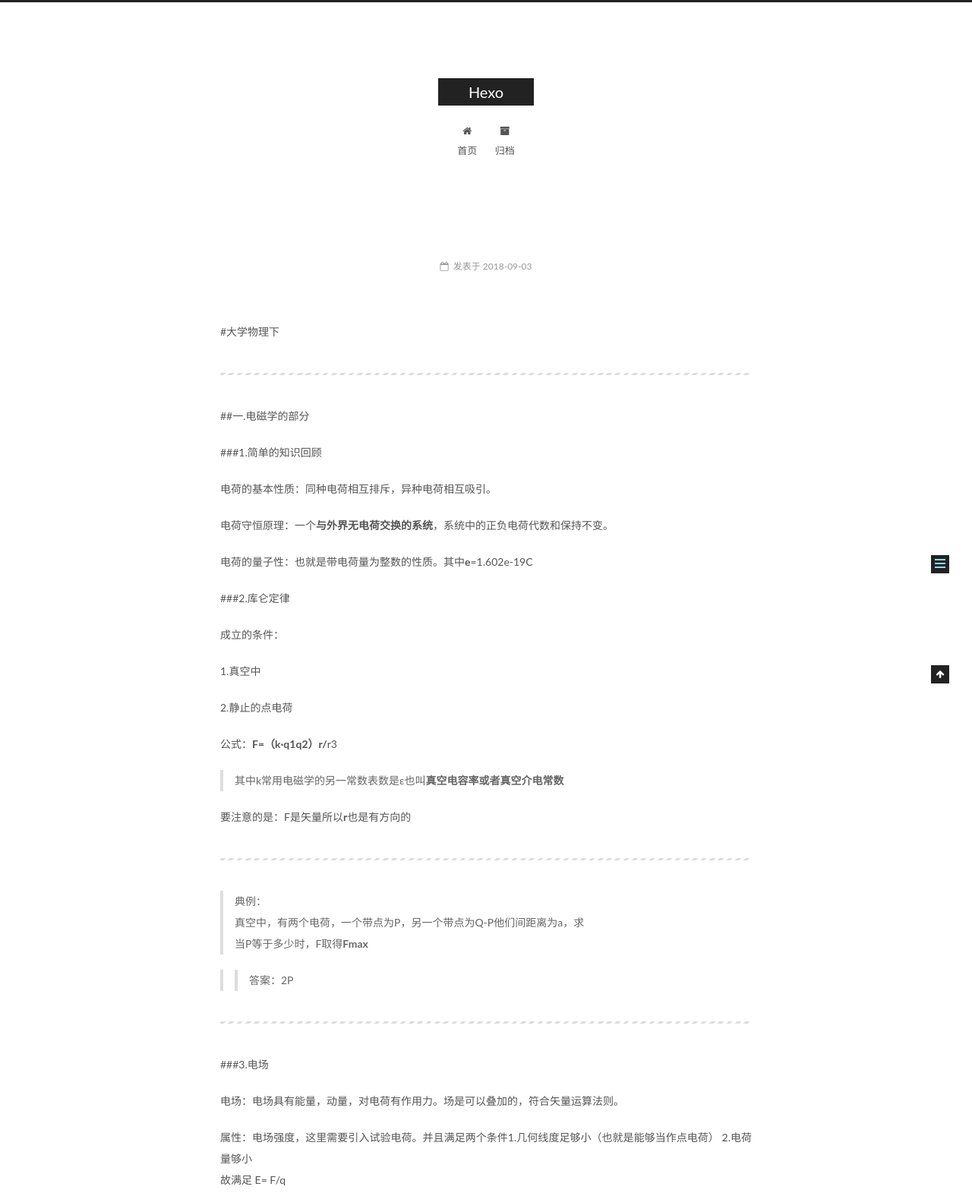
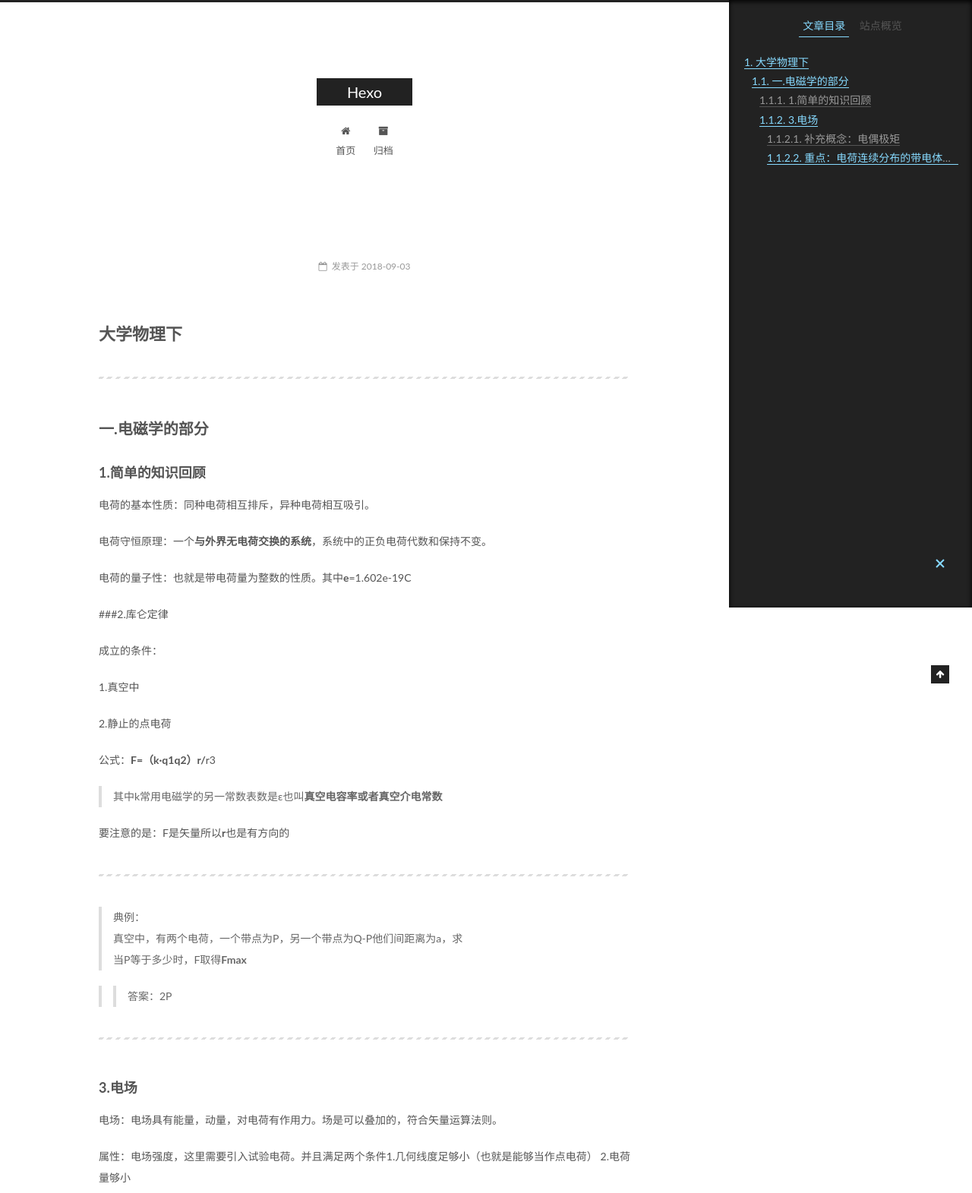
Before and after one commit to niumaoyihao/junwide.github.io, a plain HTML site: page 2018/09/03/dawu-001/index.html in a window 1280 px wide. Shown: the top 1571 px of the page at 76% size. Drawn offline with Linux system fonts and the light colour scheme.

Commit message:
Site updated: 2018-09-05 21:03:01

```diff
--- a/2018/09/03/dawu-001/index.html
+++ b/2018/09/03/dawu-001/index.html
@@ -79,17 +79,17 @@
 
 
 
-<meta name="description" content="#大学物理下  ##一.电磁学的部分 ###1.简单的知识回顾 电荷的基本性质：同种电荷相互排斥，异种电荷相互吸引。 电荷守恒原理：一个与外界无电荷交换的系统，系统中的正负电荷代数和保持不变。 电荷的量子性：也就是带电荷量为整数的性质。其中e=1.602e-19C ###2.库仑定律 成立的条件：    1.真空中    2.静止的点电荷 公式：F=（k·q1q2）r/r3  其中k常用电磁学的另">
+<meta name="description" content="大学物理下 一.电磁学的部分1.简单的知识回顾电荷的基本性质：同种电荷相互排斥，异种电荷相互吸引。 电荷守恒原理：一个与外界无电荷交换的系统，系统中的正负电荷代数和保持不变。 电荷的量子性：也就是带电荷量为整数的性质。其中e=1.602e-19C ###2.库仑定律 成立的条件：    1.真空中    2.静止的点电荷 公式：F=（k·q1q2）r/r3  其中k常用电磁学的另一常数表数是ε也叫">
 <meta property="og:type" content="article">
 <meta property="og:title" content="Hexo">
 <meta property="og:url" content="http://yoursite.com/2018/09/03/dawu-001/index.html">
 <meta property="og:site_name" content="Hexo">
-<meta property="og:description" content="#大学物理下  ##一.电磁学的部分 ###1.简单的知识回顾 电荷的基本性质：同种电荷相互排斥，异种电荷相互吸引。 电荷守恒原理：一个与外界无电荷交换的系统，系统中的正负电荷代数和保持不变。 电荷的量子性：也就是带电荷量为整数的性质。其中e=1.602e-19C ###2.库仑定律 成立的条件：    1.真空中    2.静止的点电荷 公式：F=（k·q1q2）r/r3  其中k常用电磁学的另">
+<meta property="og:description" content="大学物理下 一.电磁学的部分1.简单的知识回顾电荷的基本性质：同种电荷相互排斥，异种电荷相互吸引。 电荷守恒原理：一个与外界无电荷交换的系统，系统中的正负电荷代数和保持不变。 电荷的量子性：也就是带电荷量为整数的性质。其中e=1.602e-19C ###2.库仑定律 成立的条件：    1.真空中    2.静止的点电荷 公式：F=（k·q1q2）r/r3  其中k常用电磁学的另一常数表数是ε也叫">
 <meta property="og:locale" content="zh-Hans">
-<meta property="og:updated_time" content="2018-09-03T05:16:22.176Z">
+<meta property="og:updated_time" content="2018-09-05T13:01:43.384Z">
 <meta name="twitter:card" content="summary">
 <meta name="twitter:title" content="Hexo">
-<meta name="twitter:description" content="#大学物理下  ##一.电磁学的部分 ###1.简单的知识回顾 电荷的基本性质：同种电荷相互排斥，异种电荷相互吸引。 电荷守恒原理：一个与外界无电荷交换的系统，系统中的正负电荷代数和保持不变。 电荷的量子性：也就是带电荷量为整数的性质。其中e=1.602e-19C ###2.库仑定律 成立的条件：    1.真空中    2.静止的点电荷 公式：F=（k·q1q2）r/r3  其中k常用电磁学的另">
+<meta name="twitter:description" content="大学物理下 一.电磁学的部分1.简单的知识回顾电荷的基本性质：同种电荷相互排斥，异种电荷相互吸引。 电荷守恒原理：一个与外界无电荷交换的系统，系统中的正负电荷代数和保持不变。 电荷的量子性：也就是带电荷量为整数的性质。其中e=1.602e-19C ###2.库仑定律 成立的条件：    1.真空中    2.静止的点电荷 公式：F=（k·q1q2）r/r3  其中k常用电磁学的另一常数表数是ε也叫">
 
 
 
@@ -299,11 +299,8 @@
 
 
 
-        <p>#大学物理下</p>
-<hr>
-<p>##一.电磁学的部分</p>
-<p>###1.简单的知识回顾</p>
-<p>电荷的基本性质：同种电荷相互排斥，异种电荷相互吸引。</p>
+        <h1 id="大学物理下"><a href="#大学物理下" class="headerlink" title="大学物理下"></a>大学物理下</h1><hr>
+<h2 id="一-电磁学的部分"><a href="#一-电磁学的部分" class="headerlink" title="一.电磁学的部分"></a>一.电磁学的部分</h2><h3 id="1-简单的知识回顾"><a href="#1-简单的知识回顾" class="headerlink" title="1.简单的知识回顾"></a>1.简单的知识回顾</h3><p>电荷的基本性质：同种电荷相互排斥，异种电荷相互吸引。</p>
 <p>电荷守恒原理：一个<strong>与外界无电荷交换的系统</strong>，系统中的正负电荷代数和保持不变。</p>
 <p>电荷的量子性：也就是带电荷量为整数的性质。其中<strong>e</strong>=1.602e-19C</p>
 <p>###2.库仑定律</p>
@@ -325,8 +322,7 @@
 </blockquote>
 </blockquote>
 <hr>
-<p>###3.电场</p>
-<p>电场：电场具有能量，动量，对电荷有作用力。场是可以叠加的，符合矢量运算法则。</p>
+<h3 id="3-电场"><a href="#3-电场" class="headerlink" title="3.电场"></a>3.电场</h3><p>电场：电场具有能量，动量，对电荷有作用力。场是可以叠加的，符合矢量运算法则。</p>
 <p>属性：电场强度，这里需要引入试验电荷。并且满足两个条件1.几何线度足够小（也就是能够当作点电荷） 2.电荷量够小<br>故满足 E= F/q</p>
 <blockquote>
 <p>实际上，电场强度数值满足，单位正电荷在该点所受的电场力的大小，方向与该点处正电荷的受力方向一致。</p>
@@ -341,9 +337,9 @@
 <blockquote>
 <p>q&lt;0时，E与r反向</p>
 </blockquote>
-<p>####补充概念：电偶极矩<br>定义：一对等量异号的点电荷，距离l远小于场点到他们的距离时，称之为<strong>电偶极子</strong>，连接两电荷的轴线，由-到+，电荷q与矢径l的乘积定义为电偶极矩。用Pe表示，pe = ql</p>
+<h4 id="补充概念：电偶极矩"><a href="#补充概念：电偶极矩" class="headerlink" title="补充概念：电偶极矩"></a>补充概念：电偶极矩</h4><p>定义：一对等量异号的点电荷，距离l远小于场点到他们的距离时，称之为<strong>电偶极子</strong>，连接两电荷的轴线，由-到+，电荷q与矢径l的乘积定义为电偶极矩。用Pe表示，pe = ql</p>
 <hr>
-<p>####重点：电荷连续分布的带电体的电场强度<br>方法：微积分</p>
+<h4 id="重点：电荷连续分布的带电体的电场强度"><a href="#重点：电荷连续分布的带电体的电场强度" class="headerlink" title="重点：电荷连续分布的带电体的电场强度"></a>重点：电荷连续分布的带电体的电场强度</h4><p>方法：微积分</p>
 <p>d<em>E</em> = d<em>q</em> <strong>r</strong>/4Πεr3</p>
 <p>E = {积分}d<em>E</em> ={积分} d<em>q</em> <strong>r</strong>/4Πεr3</p>
 <blockquote>
@@ -454,8 +450,17 @@
 
 
 
+        <ul class="sidebar-nav motion-element">
+          <li class="sidebar-nav-toc sidebar-nav-active" data-target="post-toc-wrap">
+            文章目录
+          </li>
+          <li class="sidebar-nav-overview" data-target="site-overview-wrap">
+            站点概览
+          </li>
+        </ul>
 
-      <section class="site-overview-wrap sidebar-panel sidebar-panel-active">
+
+      <section class="site-overview-wrap sidebar-panel">
         <div class="site-overview">
           <div class="site-author motion-element" itemprop="author" itemscope itemtype="http://schema.org/Person">
 
@@ -497,6 +502,22 @@
         </div>
       </section>
 
+
+      <!--noindex-->
+        <section class="post-toc-wrap motion-element sidebar-panel sidebar-panel-active">
+          <div class="post-toc">
+
+
+
+
+
+
+              <div class="post-toc-content"><ol class="nav"><li class="nav-item nav-level-1"><a class="nav-link" href="#大学物理下"><span class="nav-number">1.</span> <span class="nav-text">大学物理下</span></a><ol class="nav-child"><li class="nav-item nav-level-2"><a class="nav-link" href="#一-电磁学的部分"><span class="nav-number">1.1.</span> <span class="nav-text">一.电磁学的部分</span></a><ol class="nav-child"><li class="nav-item nav-level-3"><a class="nav-link" href="#1-简单的知识回顾"><span class="nav-number">1.1.1.</span> <span class="nav-text">1.简单的知识回顾</span></a></li><li class="nav-item nav-level-3"><a class="nav-link" href="#3-电场"><span class="nav-number">1.1.2.</span> <span class="nav-text">3.电场</span></a><ol class="nav-child"><li class="nav-item nav-level-4"><a class="nav-link" href="#补充概念：电偶极矩"><span class="nav-number">1.1.2.1.</span> <span class="nav-text">补充概念：电偶极矩</span></a></li><li class="nav-item nav-level-4"><a class="nav-link" href="#重点：电荷连续分布的带电体的电场强度"><span class="nav-number">1.1.2.2.</span> <span class="nav-text">重点：电荷连续分布的带电体的电场强度</span></a></li></ol></li></ol></li></ol></li></ol></div>
+
+
+          </div>
+        </section>
+      <!--/noindex-->
 
 
 
--- a/css/main.css
+++ b/css/main.css
@@ -1822,7 +1822,7 @@ pre .javascript .function {
   width: 4px;
   height: 4px;
   border-radius: 50%;
-  background: #ffd5c8;
+  background: #85ffe0;
 }
 .links-of-blogroll {
   font-size: 13px;
```
Also changed, not shown: index.html (+5 -9 lines).
